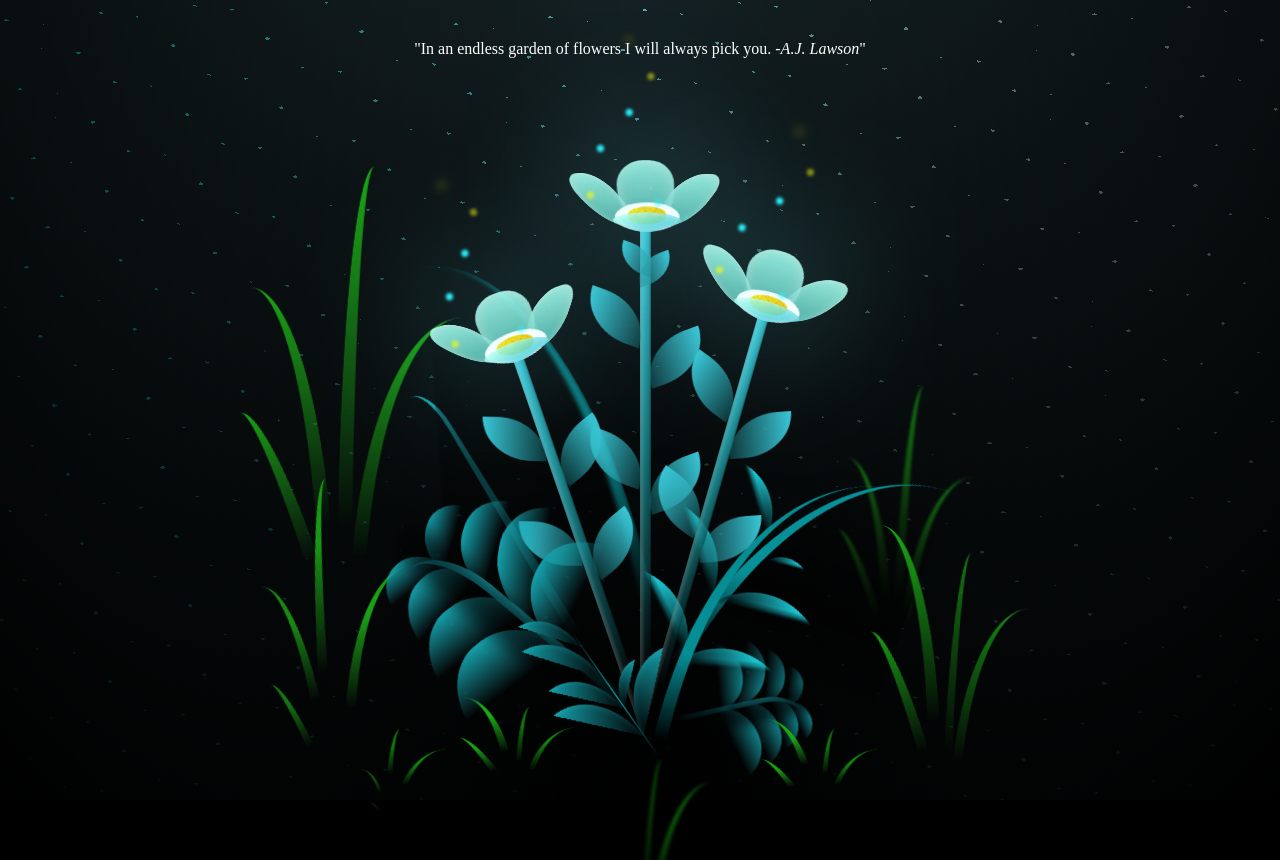
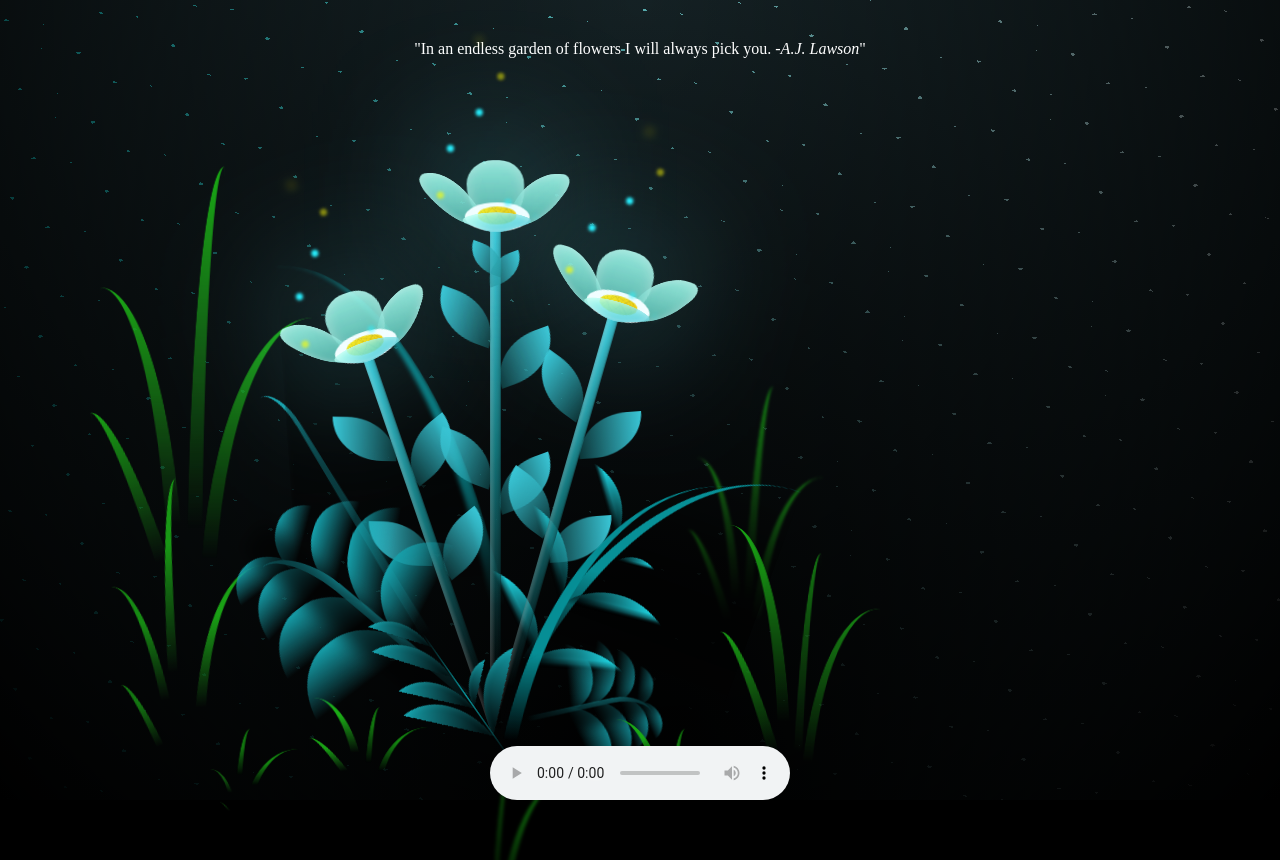
Before and after one commit to fariddhiya/test123, a plain HTML site: page flower.html in a window 1280 px wide. Shown: the top 860 px of the page. Drawn offline with Linux system fonts and the light colour scheme.

Commit message:
second commit

```diff
--- a/flower.html
+++ b/flower.html
@@ -314,5 +314,9 @@
       </div>
     </div>
     <script src="main.js"></script>
+    <audio controls>
+      <source src="kita_bikin_romantis.mp3" type="audio/mpeg">
+      Your browser does not support the audio element.
+    </audio>
   </body>
 </html>
```
Also changed, not shown: 1 other file.
